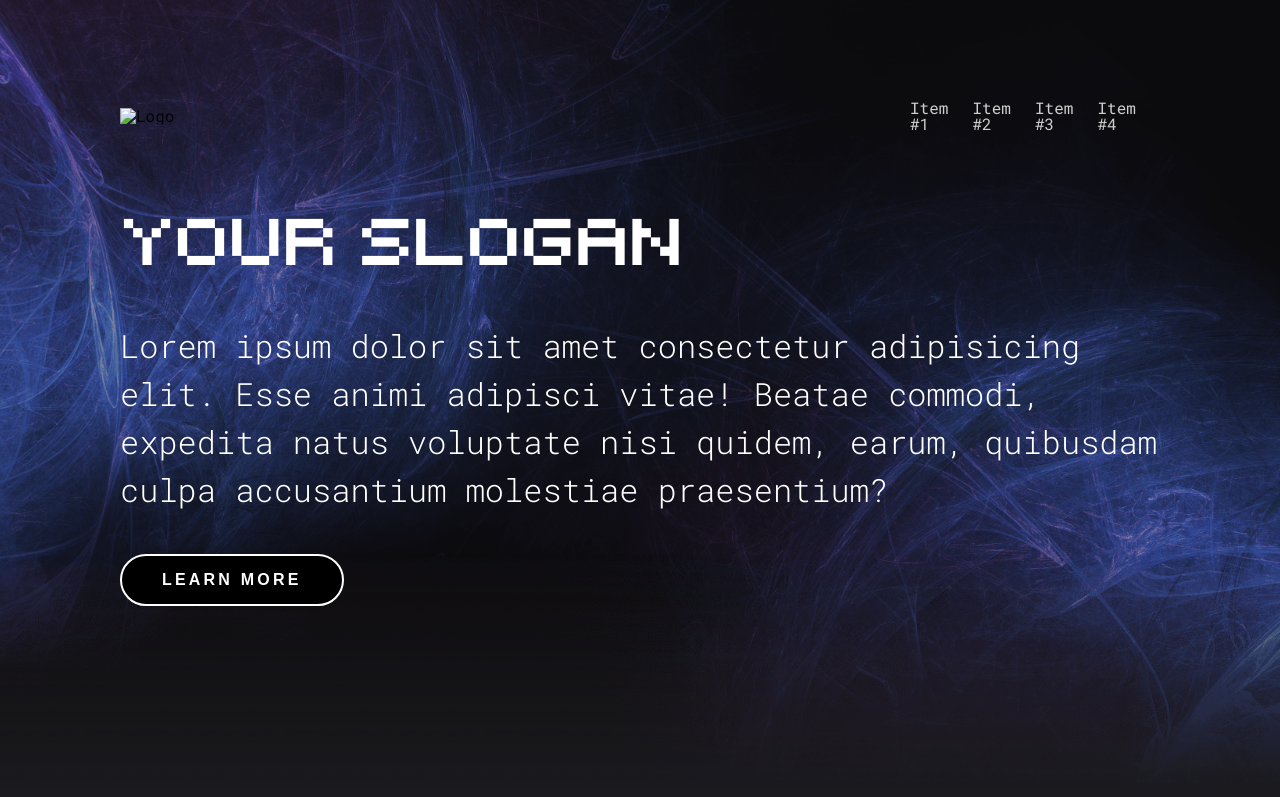
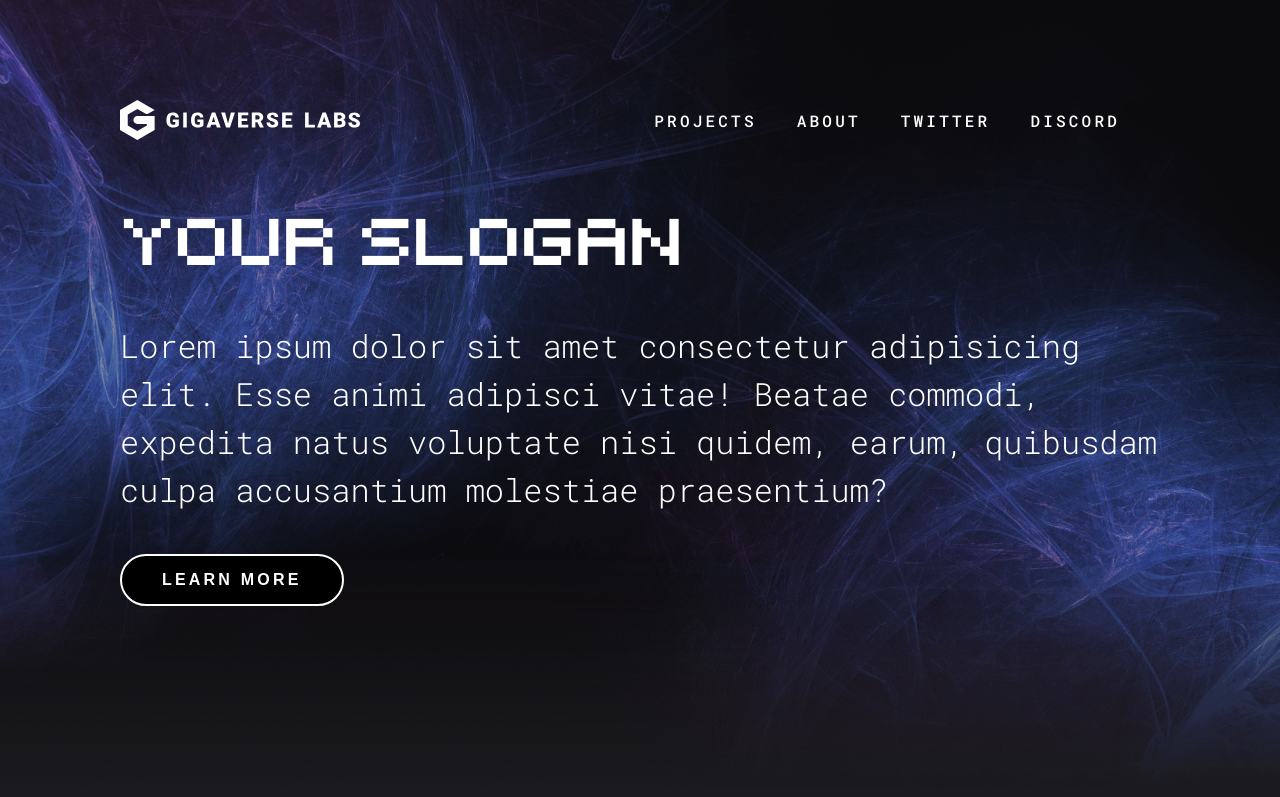
Before and after one commit to adovg/spa-crypto-labs, a website built with Vite: page index.html in a window 1280 px wide. Shown: the top 797 px of the page. Built offline with nearby package versions, Linux system fonts and the light colour scheme; files whose address does not match are found by name.

Commit message:
add fixed menu and script

```diff
--- a/index.html
+++ b/index.html
@@ -18,16 +18,20 @@
       <div class="container">
         <div class="menu">
           <div class="logo">
-            <img src="./src/img/star.svg" alt="Logo" />
+            <a href="#"> <img src="./src/img/logo.svg" alt="Logo" /></a>
           </div>
 
+          <div class="menu__list">
             <ul class="menu__items">
-            <li class="menu__item"><a href="#"> Item #1</a></li>
-            <li class="menu__item"><a href="#"> Item #2</a></li>
-            <li class="menu__item"><a href="#"> Item #3</a></li>
-            <li class="menu__item"><a href="#"> Item #4</a></li>
+              <li class="menu__item"><a href="#"> Projects</a></li>
+              <li class="menu__item"><a href="#"> About</a></li>
+              <li class="menu__item"><a href="#"> Twitter</a></li>
+              <li class="menu__item"><a href="#"> Discord</a></li>
             </ul>
           </div>
+        </div>
+      </div>
+    </nav>
 
     <div class="mobile">
       <div class="burger__btn">
@@ -47,8 +51,6 @@
       <li class="menu__item-mobile"><a href="#"> Item #3</a></li>
       <li class="menu__item-mobile"><a href="#"> Item #4</a></li>
     </ul>
-      </div>
-    </nav>
 
     <section class="header">
       <div class="container">
--- a/src/main.js
+++ b/src/main.js
@@ -24,4 +24,28 @@ window.onload = () => {
   }
 
 
+function menuToTop () {
+
+
+let scrollHight = window.pageYOffset;
+
+    let navbar = document.querySelector('.navbar');
+  if (scrollHight > 0 ) {
+   navbar.classList.add('scrolled');
+  } else if(scrollHight == 0) {
+    navbar.classList.remove('scrolled');
+  }
 };
+
+  window.addEventListener('scroll', menuToTop);
+
+};
+
+
+
+
+
+
+
+
+// menuToTop(scrollHight, navbar);
--- a/src/styles/bloks/nav/hamburger-nav.scss
+++ b/src/styles/bloks/nav/hamburger-nav.scss
@@ -14,7 +14,6 @@
   z-index: 5;
   margin-top: 15px;
   background: rgba(197, 197, 190, 0.5);
-
 }
 
 .burger__btn.active .line:nth-child(2) {
@@ -54,7 +53,6 @@
   .menu__item-mobile {
     cursor: pointer;
     a {
-
     }
     &:hover {
       transition: 0.8s hover ease;
@@ -64,8 +62,8 @@
 
 @media (max-width: $breakpoint768) {
   .mobile {
-    margin: 10px;
-    padding: 10px;
+    // margin: 10px;
+    // padding: 10px;
     display: flex;
     justify-content: flex-end;
     flex-direction: row;
@@ -73,5 +71,6 @@
   }
   .burger__btn {
     display: flex;
+    margin-right: 10px;
   }
 }
--- a/src/styles/bloks/nav/nav.scss
+++ b/src/styles/bloks/nav/nav.scss
@@ -11,32 +11,43 @@
   // padding: 18px 20px;
 }
 
+.scrolled {
+  top: 50px;
+}
+
 .menu {
   font-family: $fontMain;
-
   display: flex;
   width: 100%;
   justify-content: space-between;
   align-items: center;
 
   cursor: pointer;
-
-  &__item {
-    opacity: 0.8;
-    &:hover {
-      opacity: 1;
-      transition: 0.3s ease;
-    }
-  }
 }
 
 .menu__items {
   display: flex;
   flex-direction: row;
   justify-content: space-between;
-  max-width: 250px;
+  //max-width: 250px;
   width: 100%;
   .menu__item {
+    //opacity: 0.8;
+    margin-right: 40px;
+    font-style: normal;
+    font-weight: 500;
+    font-size: 16px;
+    line-height: 24px;
+    letter-spacing: 0.2em;
+    text-transform: uppercase;
+    color: #ffffff;
+    display: flex;
+    align-items: center;
+    &:hover {
+      opacity: 1;
+      transition: 0.3s ease;
+    }
+
     a {
       text-decoration: none;
       color: #ffffff;
@@ -51,7 +62,7 @@
   .logo {
     display: none;
   }
-  .navbar {
+  .menu {
     display: none;
     //justify-content: flex-end;
     //align-items: center;
```
Lines whose indentation alone changed are shown as unchanged.
